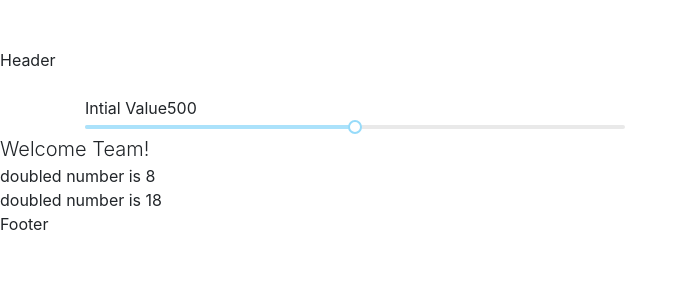
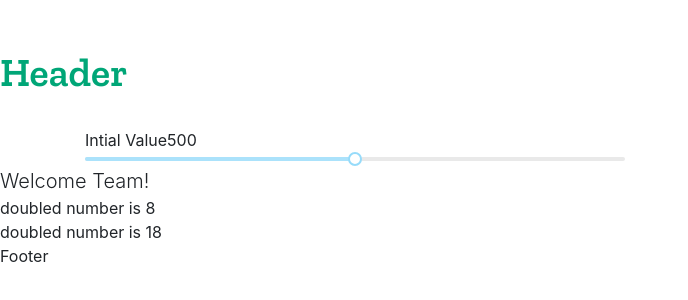
Before and after one commit to dstroot/next, a React (Create React App) app: page / in a window 1280 px wide. Shown: the top 300 px of the page, without its empty margins (0-688 px from the left). Built offline with nearby package versions, Linux system fonts and the light colour scheme.

Commit message:
fonts and colors

```diff
--- a/public/index.html
+++ b/public/index.html
@@ -12,6 +12,14 @@
       name="description"
       content="Web site created using create-react-app"
     />
+
+    <!-- fonts -->
+    <link
+      href="https://fonts.googleapis.com/css?family=Zilla+Slab:600,700"
+      rel="stylesheet"
+      type="text/css"
+    />
+
     <link rel="manifest" href="%PUBLIC_URL%/manifest.json" />
     <title>React App</title>
   </head>
--- a/src/App.js
+++ b/src/App.js
@@ -7,7 +7,7 @@ const Doubler = ({ number }) => {
   return <div>doubled number is {value}</div>;
 };
 
-const Header = () => <div>Header</div>;
+const Header = () => <h1 className="text-primary">Header</h1>;
 
 const Footer = () => <div>Footer</div>;
 
--- a/src/scss/main.scss
+++ b/src/scss/main.scss
@@ -8,11 +8,32 @@ https://getbootstrap.com/docs/4.0/getting-started/theming/
 // To modify an existing color in our $theme-colors map, or
 // to add a new color to $theme-colors, add the new key and value:
 $theme-colors: (
-  "primary": #007cbd
+  'primary': #00a677,
 );
 
 // then import Bootstrap
-@import "bootstrap";
+@import 'bootstrap';
+
+// overide heading font with Zilla Slab
+h1,
+h2,
+h3,
+h4,
+h5,
+h6,
+.h1,
+.h2,
+.h3,
+.h4,
+.h5,
+.h6 {
+  margin-bottom: $headings-margin-bottom;
+  font-family: $headings-font-family;
+  font-weight: $headings-font-weight;
+  line-height: $headings-line-height;
+  color: $headings-color;
+  font-family: 'Zilla Slab', serif;
+}
 
 // then component styles
 // @import "../components/NavBar/styles.scss";
```
